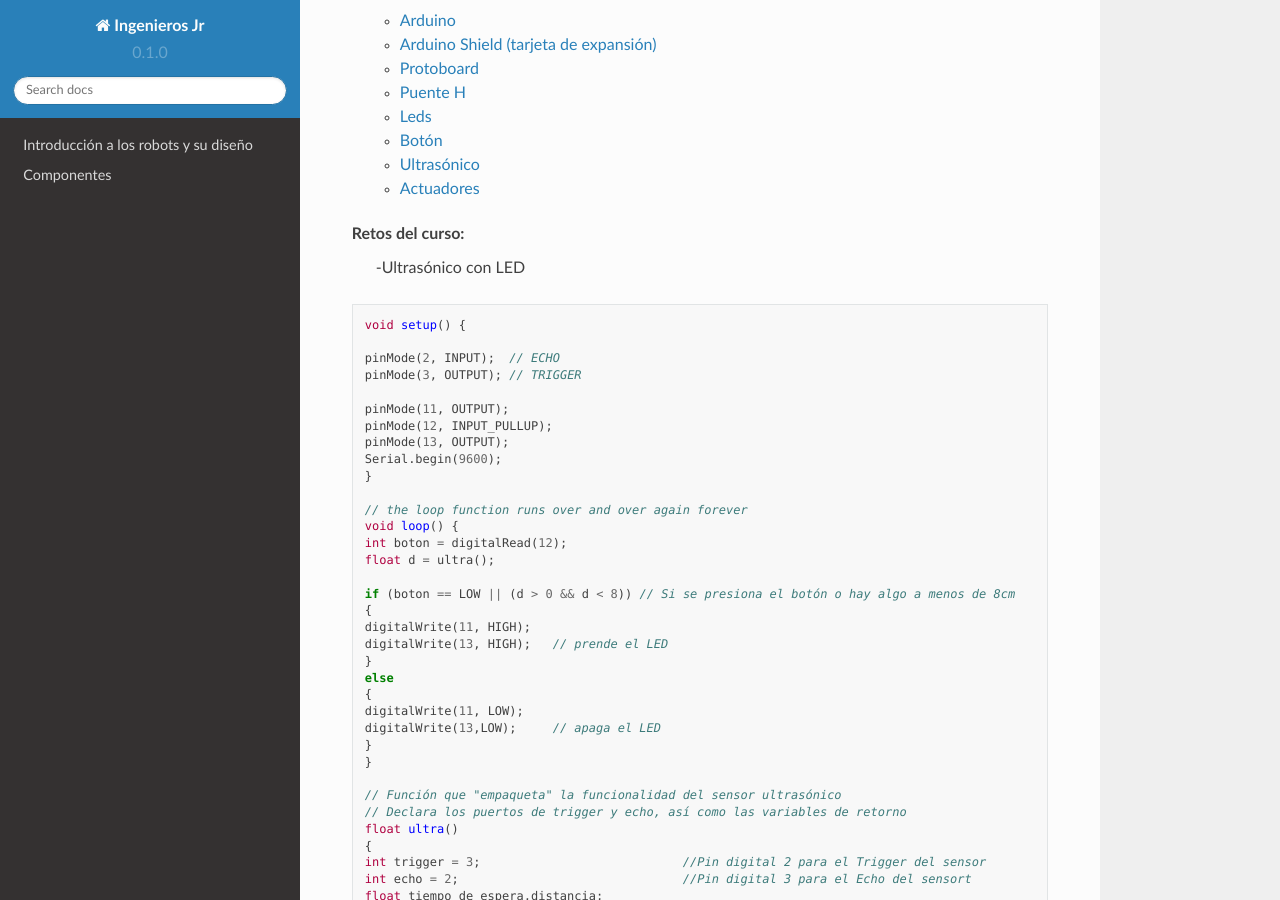
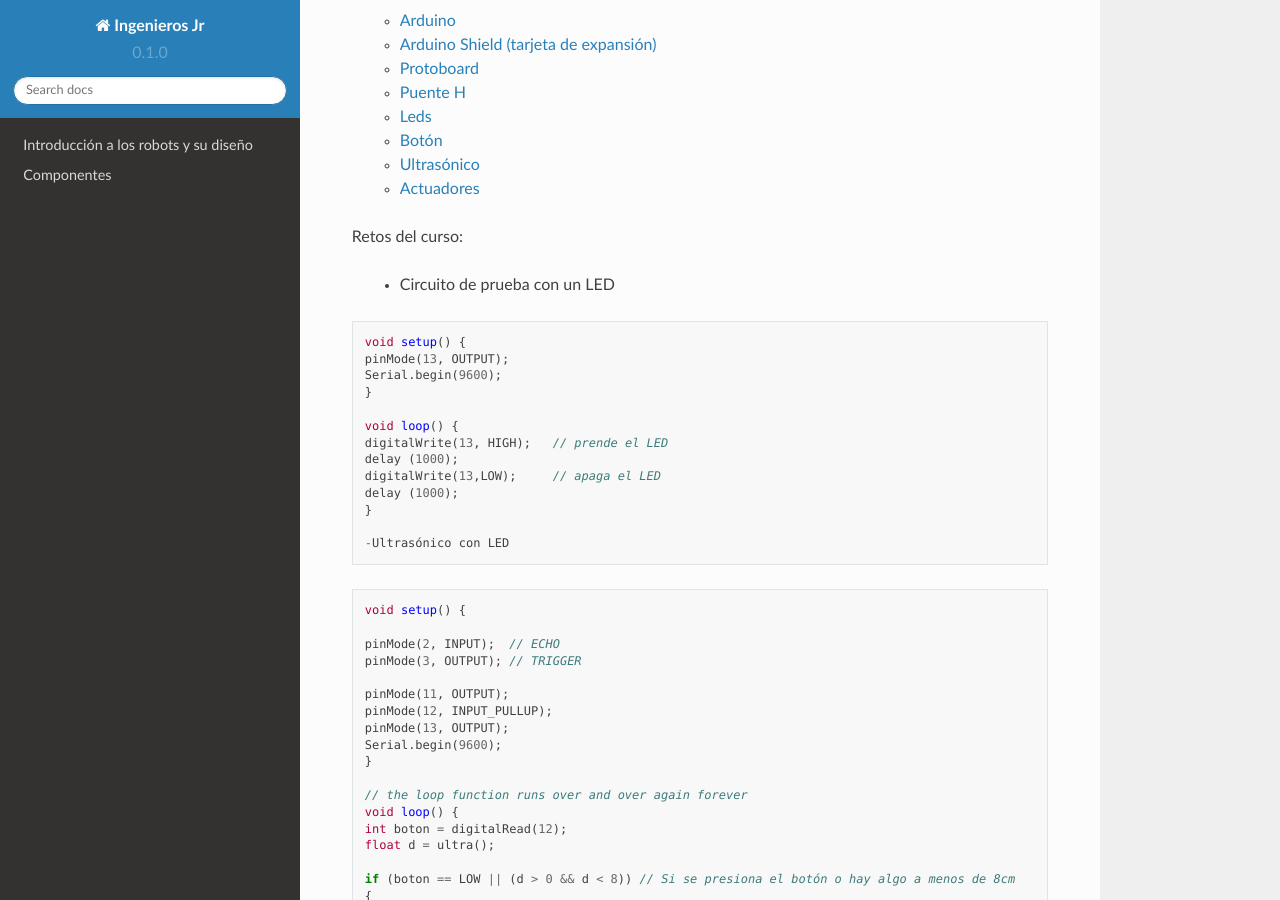
Before and after one commit to Gagis00/Ingenieros-JR, a Sphinx documentation site: the page built from docs/source/index.rst, in a window 1280 px wide and 900 px high, scrolled down 680 px. Built offline with Sphinx 7.4.7 and the Read the Docs theme 2.0.0, drawn with Linux system fonts in a browser that asks for light colours.

Commit message:
Update index.rst

```diff
--- a/docs/source/index.rst
+++ b/docs/source/index.rst
@@ -24,6 +24,23 @@ Contents
    componentes
 
 Retos del curso:
+
+   - Circuito de prueba con un LED
+
+.. code-block:: c++
+
+   void setup() {
+   pinMode(13, OUTPUT);
+   Serial.begin(9600);
+   }
+
+   void loop() {
+   digitalWrite(13, HIGH);   // prende el LED
+   delay (1000);
+   digitalWrite(13,LOW);     // apaga el LED
+   delay (1000);
+   }
+
    -Ultrasónico con LED
 
 .. code-block:: c++
```
